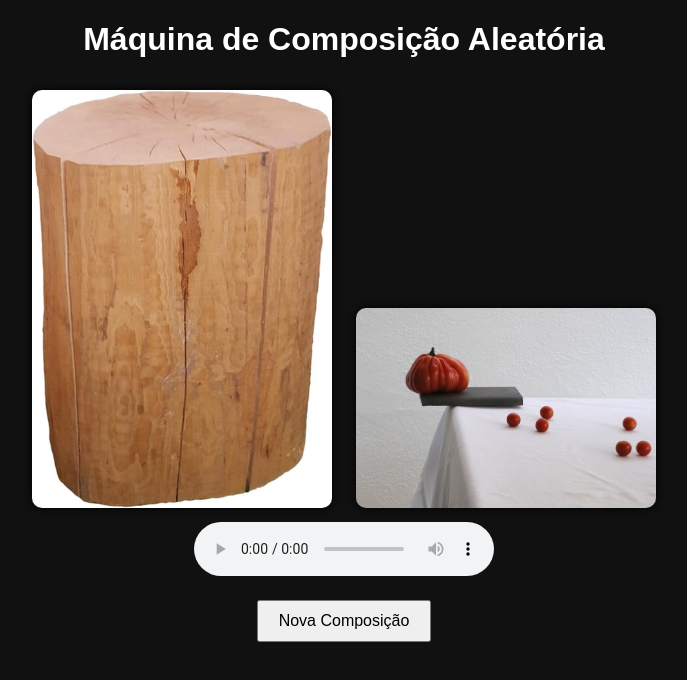
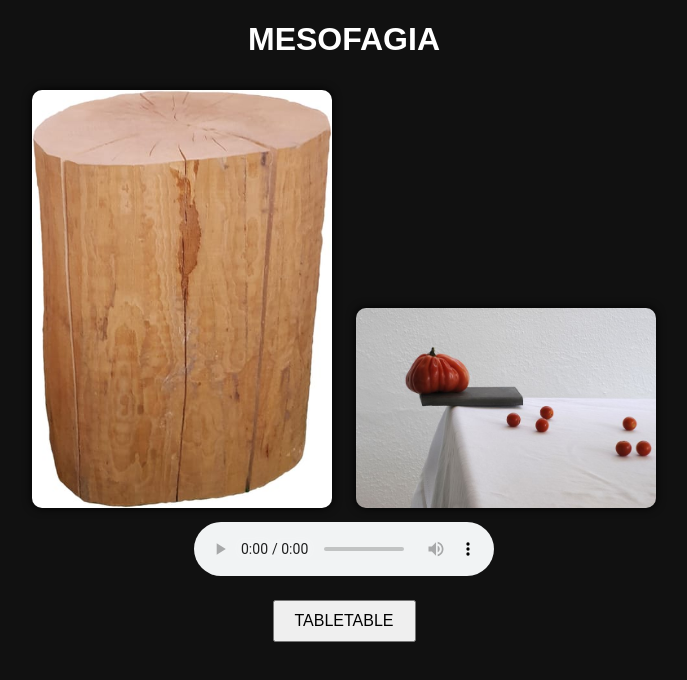
Before and after one commit to rafaelsocra/maquinas, a plain HTML site: page index.html in a window 1280 px wide. Shown: the whole page, without its empty margins (296-983 px from the left). Drawn offline with Linux system fonts and the light colour scheme.

Commit message:
Update index.html

```diff
--- a/index.html
+++ b/index.html
@@ -24,14 +24,14 @@
   </style>
 </head>
 <body>
-  <h1>Máquina de Composição Aleatória</h1>
+  <h1>MESOFAGIA</h1>
   <div>
     <img id="img1" src="" alt="Imagem 1">
     <img id="img2" src="" alt="Imagem 2">
   </div>
   <audio id="audio" controls></audio>
   <br>
-  <button onclick="novaCombinacao()">Nova Composição</button>
+  <button onclick="novaCombinacao()">TABLETABLE</button>
   <script src="script.js"></script>
 </body>
 </html>
```
